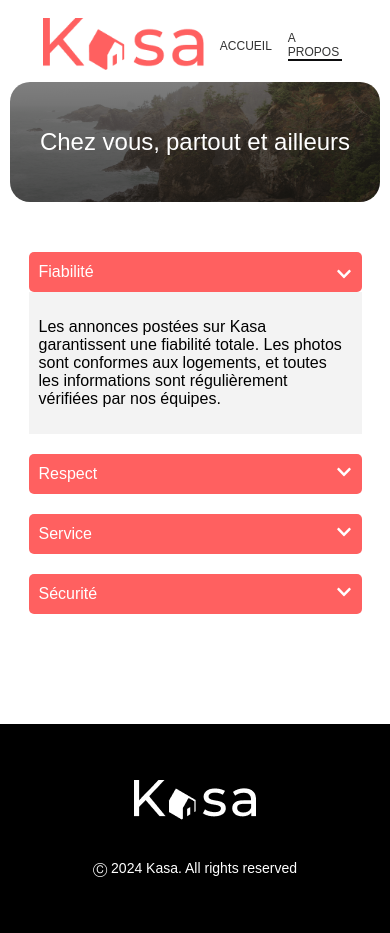
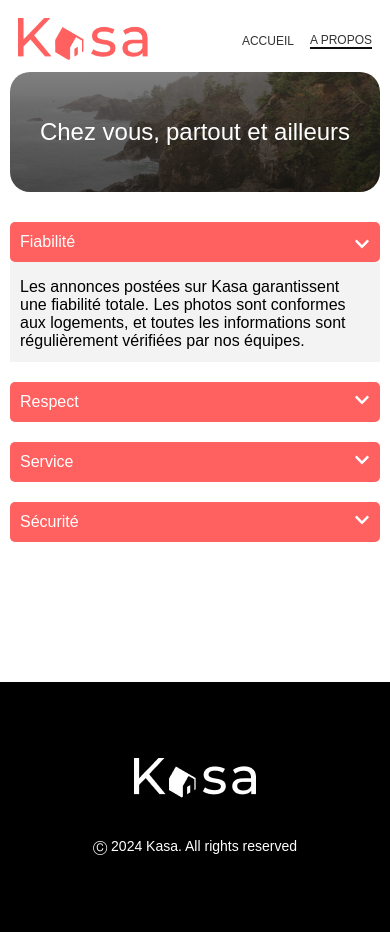
Before and after one commit to MarwenCode/projet-11--Kasa--OC, a React (Vite) app: page /about in a window 390 px wide. Both pictures are taken after a click on the element "Fiabilité". Built offline with nearby package versions, Linux system fonts and the light colour scheme.

Commit message:
add part animation dropdown

```diff
--- a/src/components/card/card.scss
+++ b/src/components/card/card.scss
@@ -1,3 +1,116 @@
+// .announcements {
+//   display: flex;
+//   flex-wrap: wrap;
+//   justify-content: space-between;
+//   font-family: font-500, sans-serif;
+//   gap: 30px;
+//   border-radius: 15px;
+//   width: 100%;
+//   // padding: 20px;
+
+//   @media screen and (max-width: 768px) {
+//     justify-content: center;
+//   }
+
+//   .card {
+//     flex: 30% 1 1;
+//     min-width: 280px;
+//     border-radius: 8px;
+
+//     position: relative;
+//     margin-top: 40px;
+
+//     .image-container {
+//       position: relative;
+//       width: 100%;
+
+
+//       img {
+//         width: 100%;
+//         aspect-ratio: 1/1;
+//         object-fit: cover;
+//         border-radius: 8px;
+//         // filter: brightness(55%);
+
+//         background: rgb(2,0,36);
+//       background: linear-gradient(90deg, rgba(2,0,36,1) 0%, rgba(81,81,87,1) 35%, rgba(0,212,255,1) 100%);
+
+
+
+
+
+//       }
+
+//       // &::before {
+//       //   content: "";
+//       //   position: absolute;
+//       //   top: 0;
+//       //   left: 0;
+//       //   width: 100%;
+//       //   border-radius: 8px;
+//       //   background: linear-gradient(
+//       //     to top,
+//       //     rgba(20, 20, 20, 0.5),
+//       //     rgba(24, 23, 23, 0.5)
+//       //   );
+//       //   z-index: 1;
+//       //   pointer-events: none;
+//       // }
+
+//       .content {
+//         position: absolute;
+//         bottom: 20px;
+//         left: 20px;
+//         color: #fff;
+//         line-height: 26px;
+//         min-height: 50px;
+//         padding: 0 20px;
+//         z-index: 2;
+
+//         h2 {
+//           font-size: 18px;
+//           margin-bottom: 10px;
+//           text-align: left;
+//         }
+
+//         p {
+//           font-size: 14px;
+//           color: #f8f1f1;
+//           text-align: left;
+//         }
+//       }
+//     }
+//   }
+// }
+
+// @media screen and (max-width: 425px) {
+
+
+//   .announcements .card .image-container {
+//     // padding: 0;
+//     width: 100%;
+
+//   }
+
+//   .announcements .card .image-container img {
+//     border-radius: 10;
+//     width: 100%;
+//   }
+// }
+// @media screen and (max-width: 375px) {
+//   .announcements .card .image-container {
+//     padding: 0;
+
+//   }
+
+//   .announcements .card .image-container img {
+//     border-radius: 10;
+//     width: 100%;
+//   }
+// }
+
+
+
 .announcements {
   display: flex;
   flex-wrap: wrap;
@@ -6,7 +119,6 @@
   gap: 30px;
   border-radius: 15px;
   width: 100%;
-  // padding: 20px;
 
   @media screen and (max-width: 768px) {
     justify-content: center;
@@ -16,7 +128,6 @@
     flex: 30% 1 1;
     min-width: 280px;
     border-radius: 8px;
-
     position: relative;
     margin-top: 40px;
 
@@ -29,21 +140,17 @@
         aspect-ratio: 1/1;
         object-fit: cover;
         border-radius: 8px;
-        // filter: brightness(55%);
       }
 
-      &::before {
+      &::after {
         content: "";
         position: absolute;
         top: 0;
         left: 0;
         width: 100%;
+        height: 100%;
         border-radius: 8px;
-        background: linear-gradient(
-          to bottom,
-          rgba(41, 39, 39, 0.5),
-          rgba(90, 87, 87, 0.5)
-        );
+        background: linear-gradient(to bottom, rgba(0, 0, 0, 0) 20%, rgba(0, 0, 0, 0.6) 100%);
         z-index: 1;
         pointer-events: none;
       }
@@ -75,27 +182,23 @@
 }
 
 @media screen and (max-width: 425px) {
-
-
   .announcements .card .image-container {
-    // padding: 0;
     width: 100%;
-
   }
 
   .announcements .card .image-container img {
-    border-radius: 10;
+    border-radius: 10px;
     width: 100%;
   }
 }
+
 @media screen and (max-width: 375px) {
   .announcements .card .image-container {
     padding: 0;
-
   }
 
   .announcements .card .image-container img {
-    border-radius: 10;
+    border-radius: 10px;
     width: 100%;
   }
 }
--- a/src/components/footer/footer.scss
+++ b/src/components/footer/footer.scss
@@ -6,8 +6,9 @@
   align-items: center;
   justify-content: center;
   gap: 40px;
-  height: 209px;
+  height: 250px;
   width: 100%;
+
   margin: 0;
   padding: 0;
 
--- a/src/components/navbar/navbar.scss
+++ b/src/components/navbar/navbar.scss
@@ -45,11 +45,13 @@
 
 @media screen and (max-width: 768px) {
   .navbar {
+
+
     padding: 0.5rem;
 
     .logo {
-      width: 170px;
-      margin-left: 25px;
+      width: 130px;
+      // margin-left: 25px;
 
       img {
         width: 100%;
@@ -61,7 +63,7 @@
     }
 
     .links {
-      margin-right: 30px;
+      // margin-right: 30px;
       text-transform: uppercase;
       font-size:  12px;
 
@@ -81,8 +83,8 @@
 
 
     .logo {
-      width: 170px;
-      margin-left: 25px;
+      width: 130px;
+
 
       img {
         width: 100%;
@@ -91,7 +93,7 @@
     }
 
     .links {
-      margin-right: 30px;
+      // margin-right: 30px;
       text-transform: uppercase;
 
       font-size:  12px;
@@ -111,13 +113,14 @@
   .navbar {
 
 
+
     .logo {
       width: 90px;
-      margin-left: 25px;
+
 
       img {
-        width: 90%;
-        max-width: 170px;
+        // width: 80%;
+        // max-width: 170px;
       }
     }
 
@@ -155,13 +158,13 @@
 
 
       img {
-        width: 70%;
-        max-width: 170px;
+        width: 100%;
+        // max-width: 170px;
       }
     }
 
     .links {
-      margin-right: 15px;
+      // margin-right: 15px;
       text-transform: uppercase;
       font-size: 8px;
 
--- a/src/pages/about/about.scss
+++ b/src/pages/about/about.scss
@@ -11,7 +11,10 @@
     align-items: center;
     gap: 20px;
     margin-top: 50px;
-    // padding: 30px;
+    // padding: 10px;
+
+   margin: 30px;
+
 
 
 
@@ -44,7 +47,7 @@
 @media screen and (max-width: 768px) {
   .about {
     .dropdown-container {
-      width: 90%;
+      width: 100%;
       justify-content: center;
       align-items: center;
       margin-left: auto;
@@ -55,6 +58,7 @@
 @media screen and (max-width: 425px) {
   .about {
     .dropdown-container {
+      width: 100%;
 
       justify-content: center;
       align-items: center;
@@ -63,6 +67,8 @@
     }
   }
 }
+
+
 @media screen and (max-width: 375px) {
   .about {
     .dropdown-container {
--- a/src/pages/appartmentDetails/Dropdown.jsx
+++ b/src/pages/appartmentDetails/Dropdown.jsx
@@ -25,7 +25,9 @@ const Dropdown = ({ title, children }) => {
           )}
         </span>
       </div>
-      {isOpen && <div className="content">{children}</div>}
+      <div className={`content ${isOpen ? 'open' : 'closed'}`}>
+        {children}
+      </div>
     </div>
   );
 };
--- a/src/pages/appartmentDetails/dropdown.scss
+++ b/src/pages/appartmentDetails/dropdown.scss
@@ -25,12 +25,16 @@
     }
 
     .dropdown-icon.rotate-up {
-      transform: rotate(-180deg);
+      transform: rotate(180deg);
     }
   }
 
   .content {
-    padding: 10px;
+    max-height: 0;
+    // opacity: 0;
+    overflow: hidden;
+    transition: max-height 1s ease-out;
+    padding: 0 10px;
     background-color: rgb(243, 243, 243);
 
     p {
@@ -58,8 +62,17 @@
       margin-inline-start: 0px;
       margin-inline-end: 0px;
     }
+
+    &.open {
+      max-height: 100px;
+      opacity: 1;
+    }
+
+    &.closed {
+      max-height: 0;
+      opacity: 0;
+    }
   }
-
 
   @media screen and (max-width: 768px) {
     .dropdown {
```
